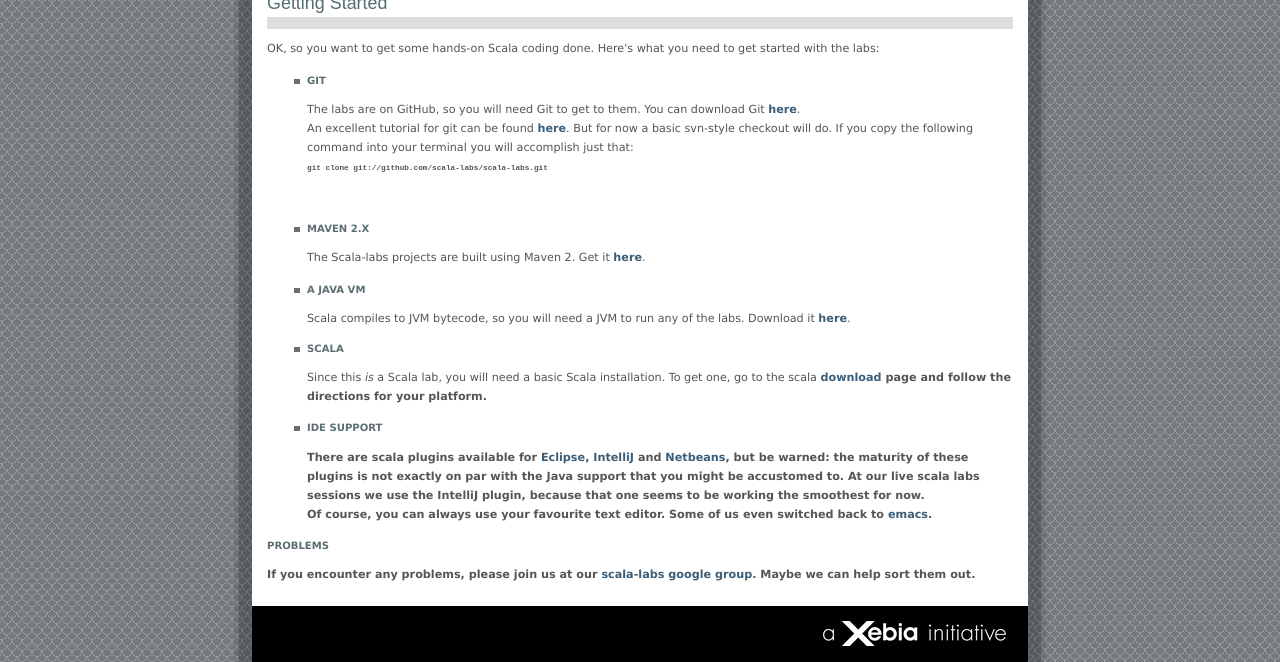
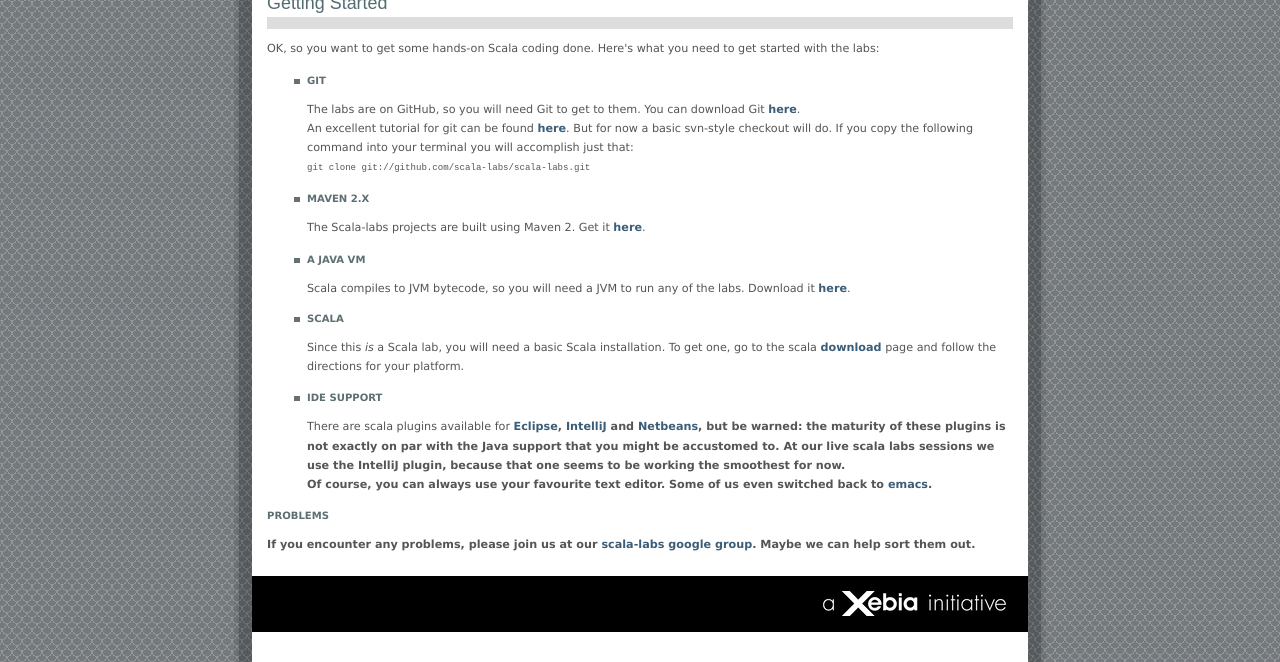
Before and after one commit to scala-labs/scala-labs.github.com, a Jekyll site: the page built from getting-started.html, in a window 1280 px wide. Shown: the part 320-982 px from the top of the page. Built offline with Jekyll 4.4.1, drawn with Linux system fonts in a browser that asks for light colours.

Commit message:
Adjustments

```diff
--- a/getting-started.html
+++ b/getting-started.html
@@ -15,7 +15,7 @@
 	The labs are on GitHub, so you will need Git to get to them. You can download Git <b><a href="http://git-scm.com/download">here</a></b>.<br>
 	An excellent tutorial for git can be found <b><a href="http://www.kernel.org/pub/software/scm/git/docs/gittutorial.html">here</a></b>. But for now a basic svn-style
 	checkout will do. If you copy the following command into your terminal you will accomplish just that:<br>
-	<h4><code>git clone git://github.com/scala-labs/scala-labs.git</code></h4><br></li>
+	<code>git clone git://github.com/scala-labs/scala-labs.git</code><br></li>
 	</p>
 
 	<p class="text-content">
@@ -29,7 +29,7 @@
 	</p>
 
 	<li><h3>Scala</h3>
-	Since this <i>is</i> a Scala lab, you will need a basic Scala installation. To get one, go to the scala <b><a href="http://www.scala-lang.org/downloads">download</a> page and follow the
+	Since this <i>is</i> a Scala lab, you will need a basic Scala installation. To get one, go to the scala <b><a href="http://www.scala-lang.org/downloads">download</a></b> page and follow the
 	directions for your platform.<br></li>
 	</p>
 
```
